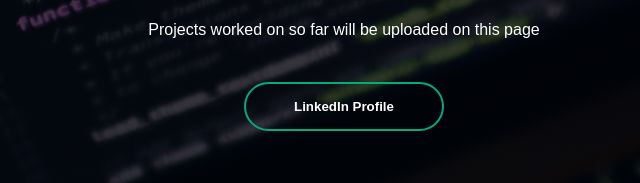
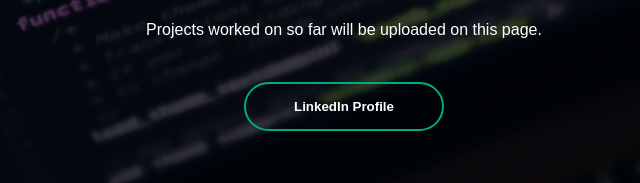
Before and after one commit to Furqan0507/Furqan0507.github.io, a plain HTML site: page portfolio.html in a window 1280 px wide. Shown: the part 406-589 px from the top of the page, 296-936 px from the left. Drawn offline with Linux system fonts and the light colour scheme.

Commit message:
corrected some text on the pages

```diff
--- a/portfolio.html
+++ b/portfolio.html
@@ -19,7 +19,7 @@
 
             <div class="content">
                 <h2>Portfolio</h2>
-                <p>Projects worked on so far will be uploaded on this page</p>
+                <p>Projects worked on so far will be uploaded on this page.</p>
                 <div>
                     <button type="button" onclick="location.href='https://www.linkedin.com/in/furqan-nazakat'"><span></span>LinkedIn Profile</button>
                 </div>
```
Also changed, not shown: experience.html (+1 -1 lines).
